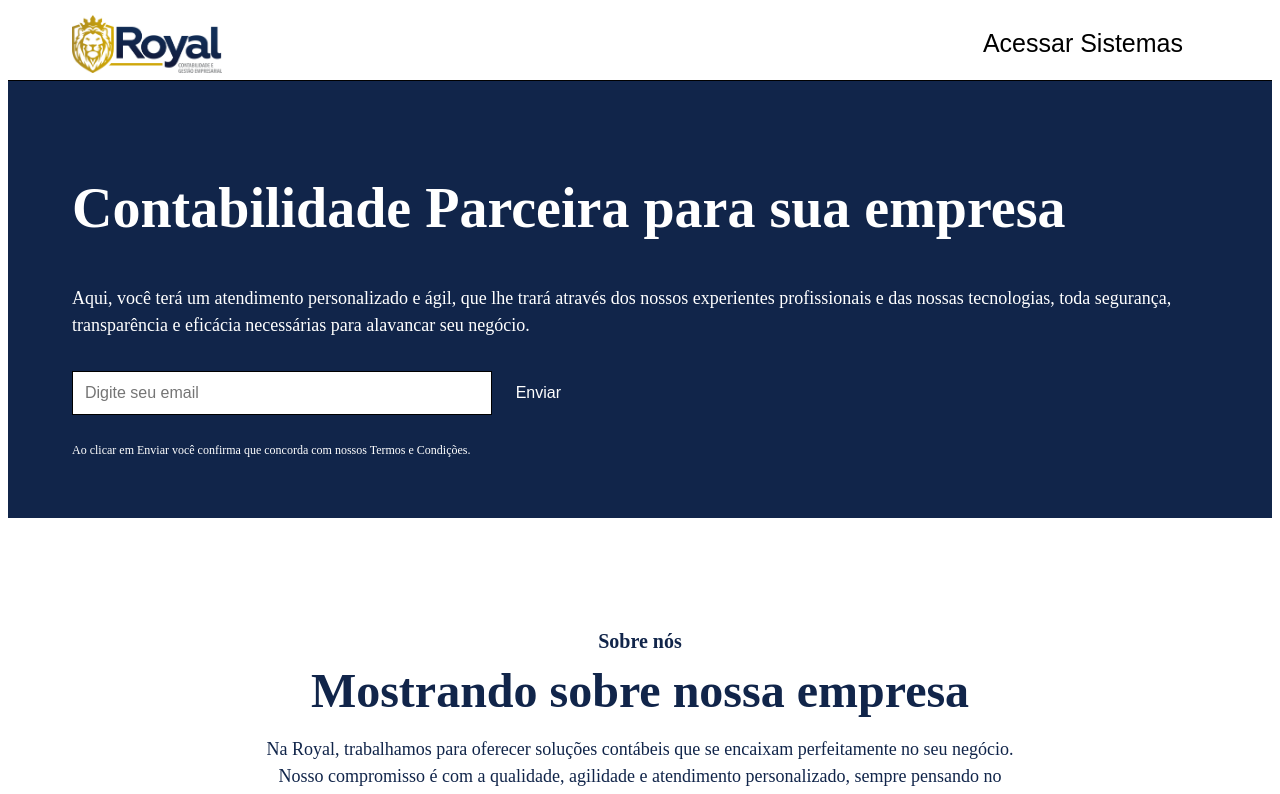
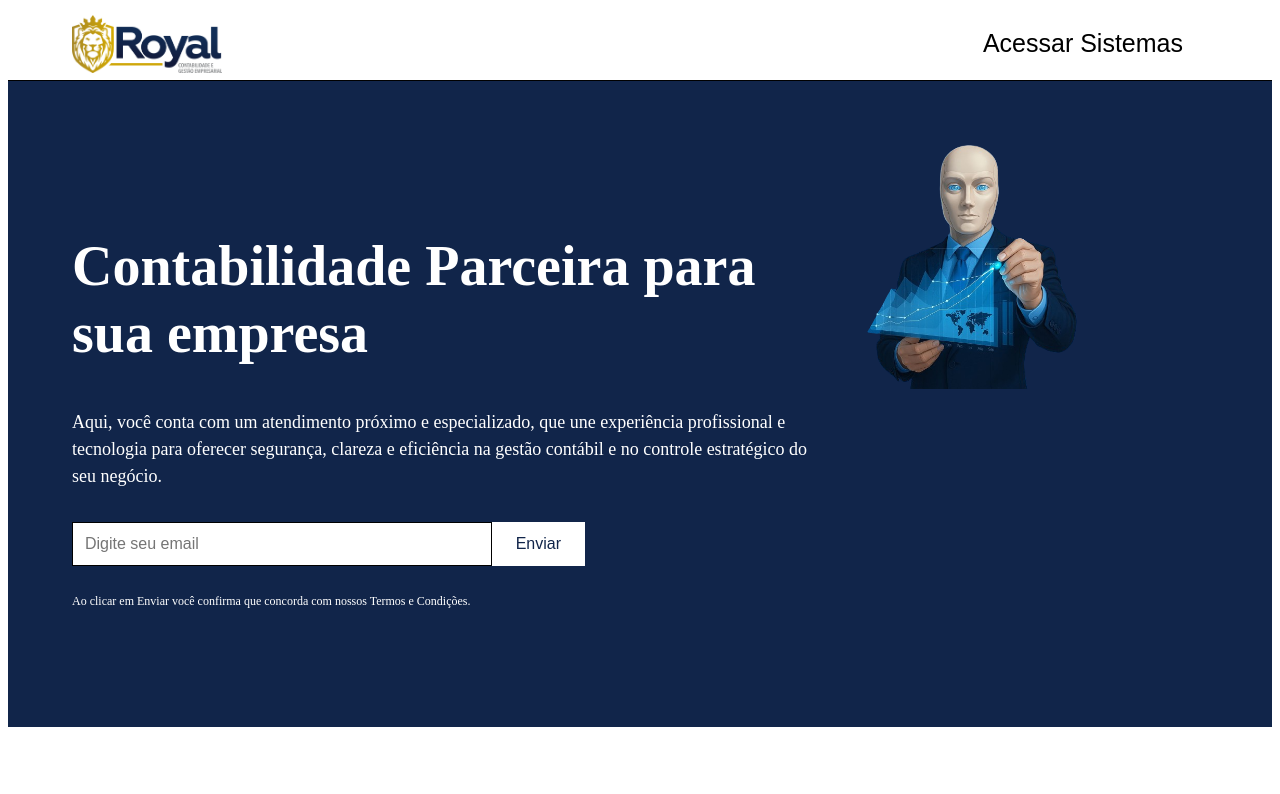
Before and after one commit to RoyalContab/fed-royal-site, an Angular app: page /home in a window 1280 px wide. Shown: the top 794 px of the page. Built offline with nearby package versions, Linux system fonts and the light colour scheme.

Commit message:
ajustes de design

```diff
--- a/src/app/components/home/home.component.html
+++ b/src/app/components/home/home.component.html
@@ -31,7 +31,7 @@
     <div class="hero-content">
       <h1 class="hero-title">Contabilidade Parceira para sua empresa</h1>
       <p class="hero-description">
-        Aqui, você terá um atendimento personalizado e ágil, que lhe trará através dos nossos experientes profissionais e das nossas tecnologias, toda segurança, transparência e eficácia necessárias para alavancar seu negócio.
+        Aqui, você conta com um atendimento próximo e especializado, que une experiência profissional e tecnologia para oferecer segurança, clareza e eficiência na gestão contábil e no controle estratégico do seu negócio.
       </p>
       <form class="hero-form">
         <label for="emailInput" class="visually-hidden">Digite seu email</label>
@@ -42,9 +42,9 @@
         Ao clicar em Enviar você confirma que concorda com nossos Termos e Condições.
       </p>
     </div>
-    <!-- <div class="hero-image-container">
-      <img src="https://cdn.builder.io/api/v1/image/assets/2a170a5d79174b1ea9e749c9cf2345e1/caef7d5517a8eeac8aec9173f134130d4e8c2e82c5120193347c20e3dc65133d?apiKey=2a170a5d79174b1ea9e749c9cf2345e1&" alt="Ilustração de contabilidade" class="hero-image" />
-    </div> -->
+    <div class="hero-image-container">
+      <img src="../../../assets/GPTFund.png" alt="Ilustração de contabilidade" class="hero-image" />
+    </div>
   </section>
   <section id="sobre-nos" class="about-section">
     <div class="about-header">
--- a/src/app/components/home/home.component.scss
+++ b/src/app/components/home/home.component.scss
@@ -184,6 +184,7 @@
     display: flex;
     padding: 48px 64px;
     gap: 20px;
+    height: 550px;
   }
   .hero-content {
     flex: 2;
@@ -214,8 +215,8 @@
     font-size: 16px;
   }
   .hero-button {
-    background-color: #11254a;
-    color: #fff;
+    background-color: #fff;
+    color: #11254a;
     border: none;
     padding: 12px 24px;
     font-size: 16px;
```
Also changed, not shown: src/assets/GPTFund.png (added).
